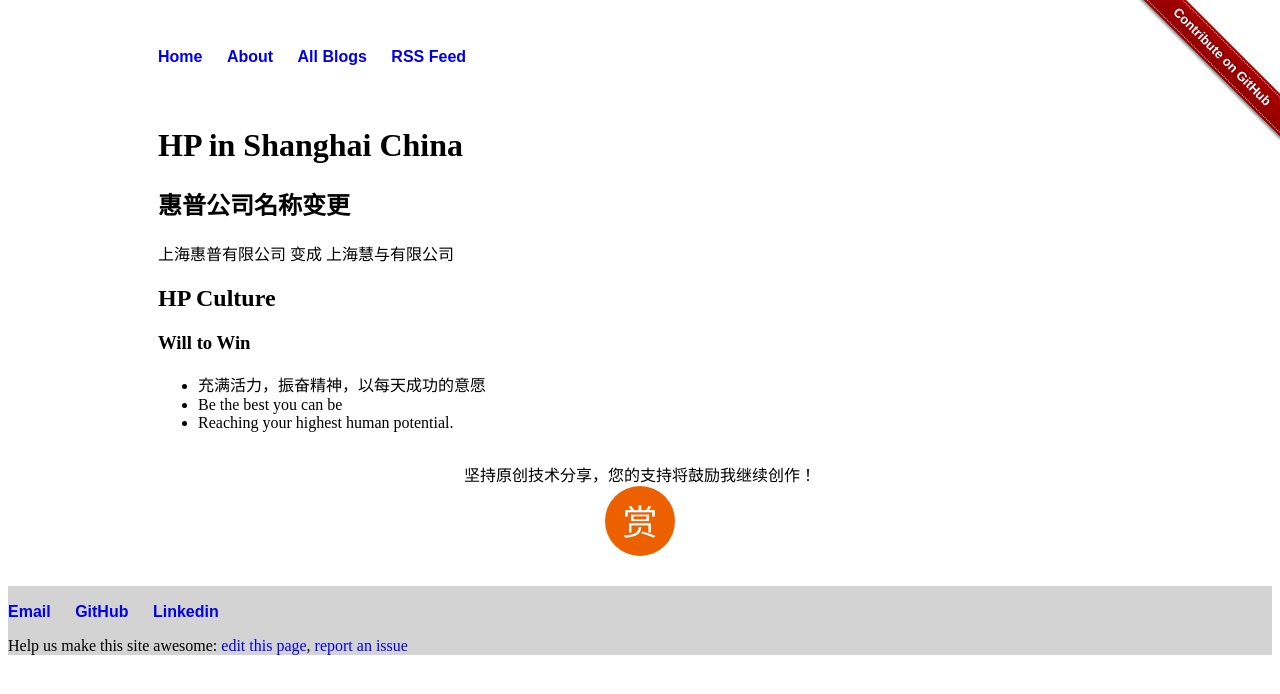
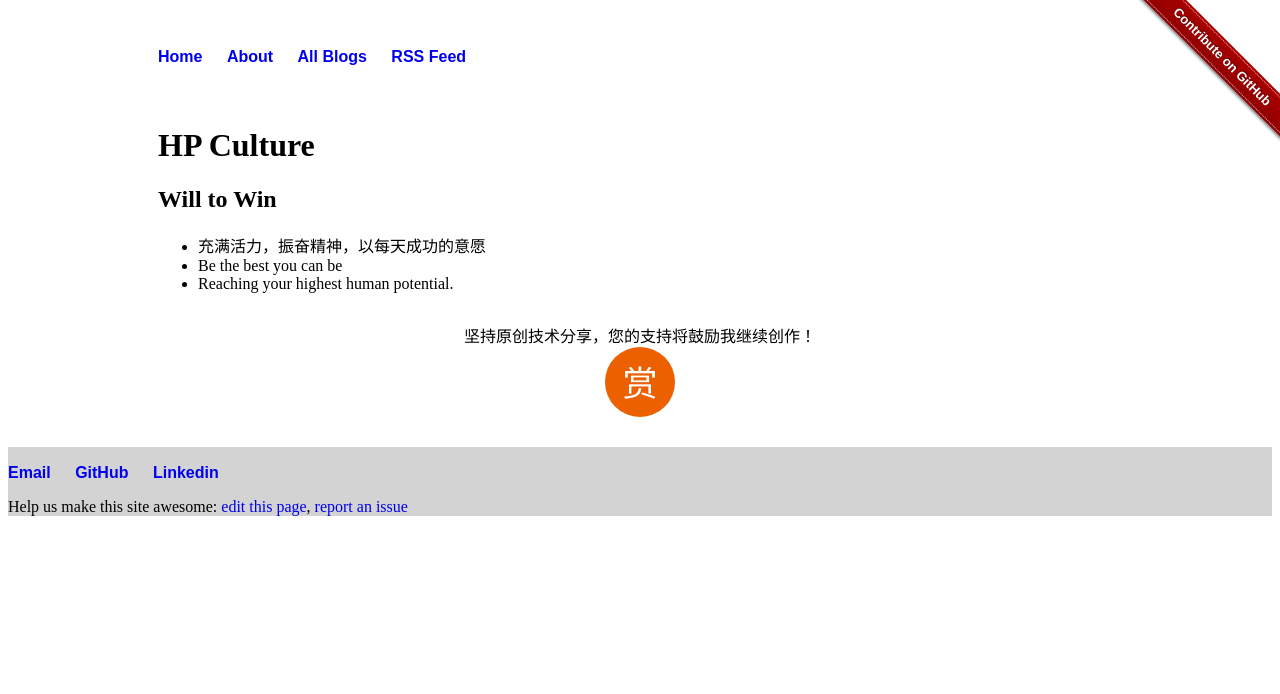
Before and after one commit to liuning0820/liuning0820.github.io, a Jekyll site: the page built from _posts/2018-02-13-hp-culture.md, in a window 1280 px wide. Shown: the top 694 px of the page. Built offline with Jekyll 4.4.1, drawn with Linux system fonts in a browser that asks for light colours; our own code applies the rules of GitHub Pages for plain Markdown files.

Commit message:
add new article

```diff
--- a/_posts/2018-02-13-hp-culture.md
+++ b/_posts/2018-02-13-hp-culture.md
@@ -1,13 +1,12 @@
-# HP in Shanghai China
+---
+layout: default
+title: "HP Culture"
+---
 
-## 惠普公司名称变更
+# HP Culture
 
-上海惠普有限公司 变成  上海慧与有限公司
+## Will to Win
 
-## HP Culture
-
-### Will to Win
-
-* 充满活力，振奋精神，以每天成功的意愿
-* Be the best you can be
-* Reaching your highest human potential.
+- 充满活力，振奋精神，以每天成功的意愿
+- Be the best you can be
+- Reaching your highest human potential.
--- a/css/main.css
+++ b/css/main.css
@@ -19,6 +19,5 @@ nav ul li, footer ul li { display: inline; margin-right: 20px; }
 nav ul, footer ul { font-size: 1em; font-family:  'Arial', 'Sans-Serif'; padding: 0px; list-style: none; font-weight: bold; }
 
 
-/* posts index in index.html */
-ul.posts { margin: 20px auto 40px; font-size: 1.5em; }
-ul.posts li { list-style: none; }
+/* div class="content" in index.html */
+div.content ul li{ font-size: 1em; }
```
Also changed, not shown: _posts/2018-07-09-vscode-on-debian.md (+1 -1 lines), _posts/2019-02-16-how-to-write.md (added, +14 -0 lines), README.md.
